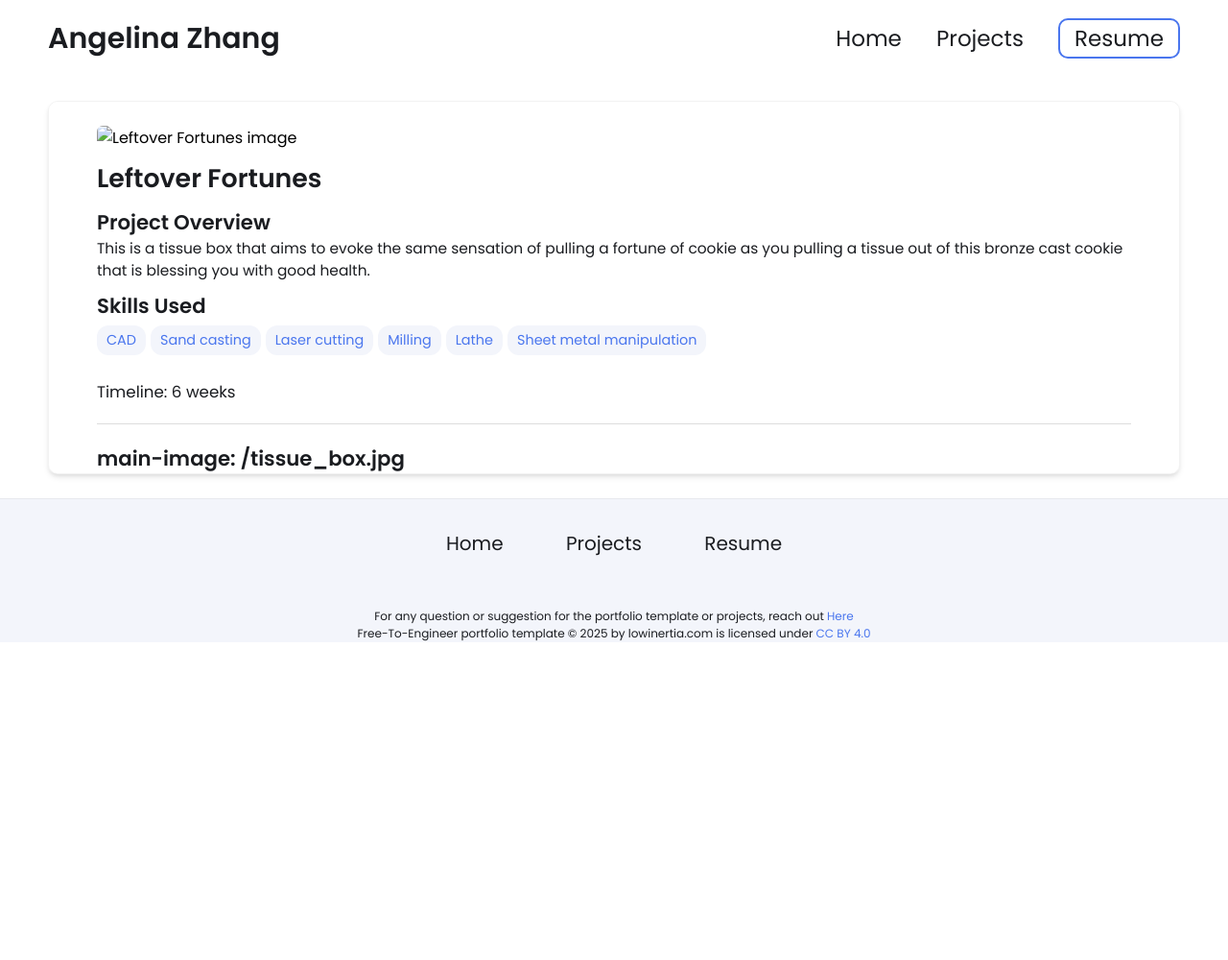
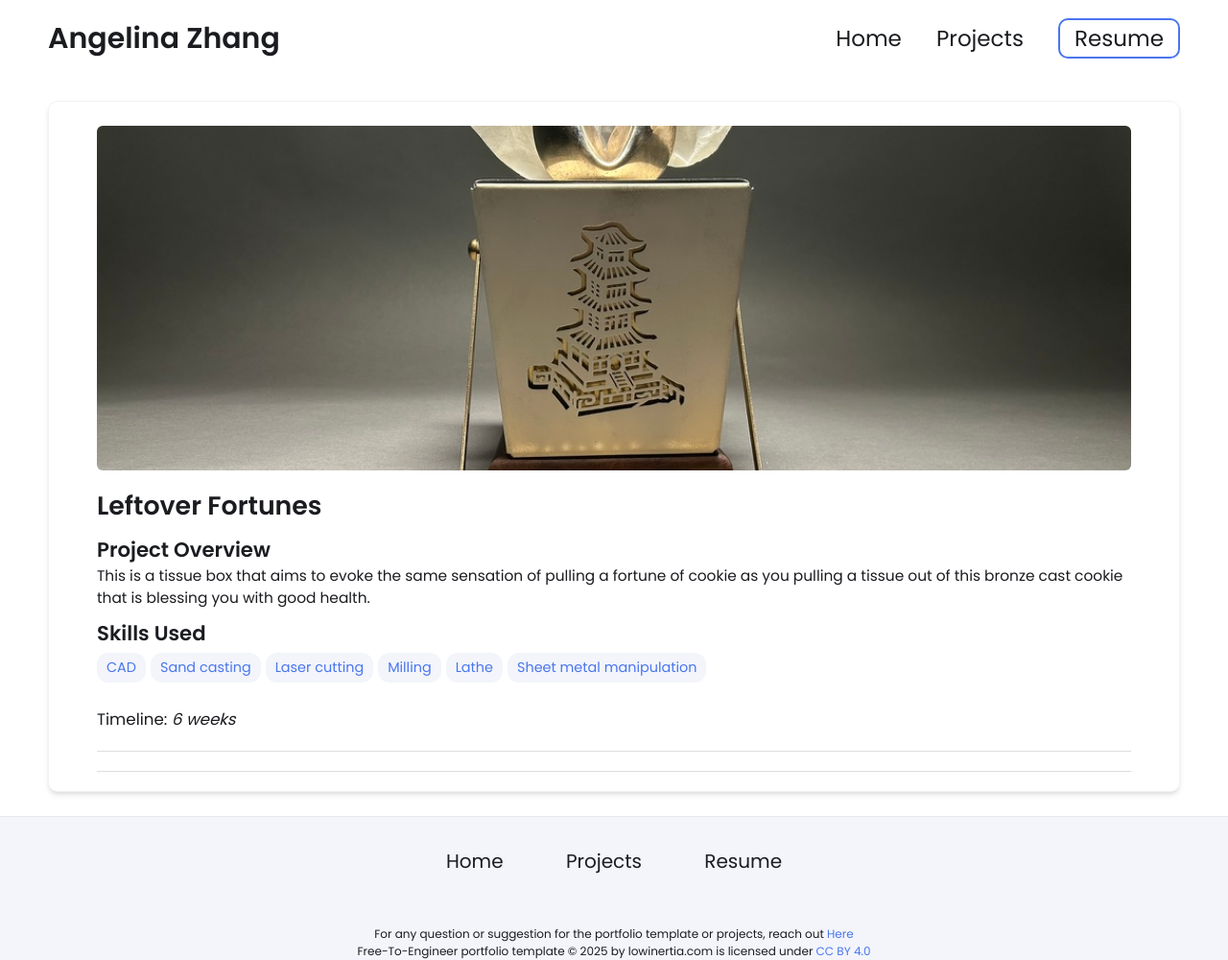
Before and after one commit to angelina-zhang/angelina-zhang.github.io, a Jekyll site: the page built from _projects/Leftover Fortunes/index.md, in a window 1280 px wide. Shown: the whole page at 96% size. Built offline with Jekyll 4.4.1, drawn with Linux system fonts in a browser that asks for light colours; before the commit the page ends 900 px from its top, so only the background shows below that.

Commit message:
fixed image and italics

```diff
--- a/_projects/Leftover Fortunes/index.md
+++ b/_projects/Leftover Fortunes/index.md
@@ -10,9 +10,10 @@ skills:
   - Lathe
   - Sheet metal manipulation
 
+main-image: /tissue_box.jpg
 ---
-### Timeline: 6 weeks
+### Timeline: *6 weeks*
 ---
 
-main-image: /tissue_box.jpg
+
 ---
```
